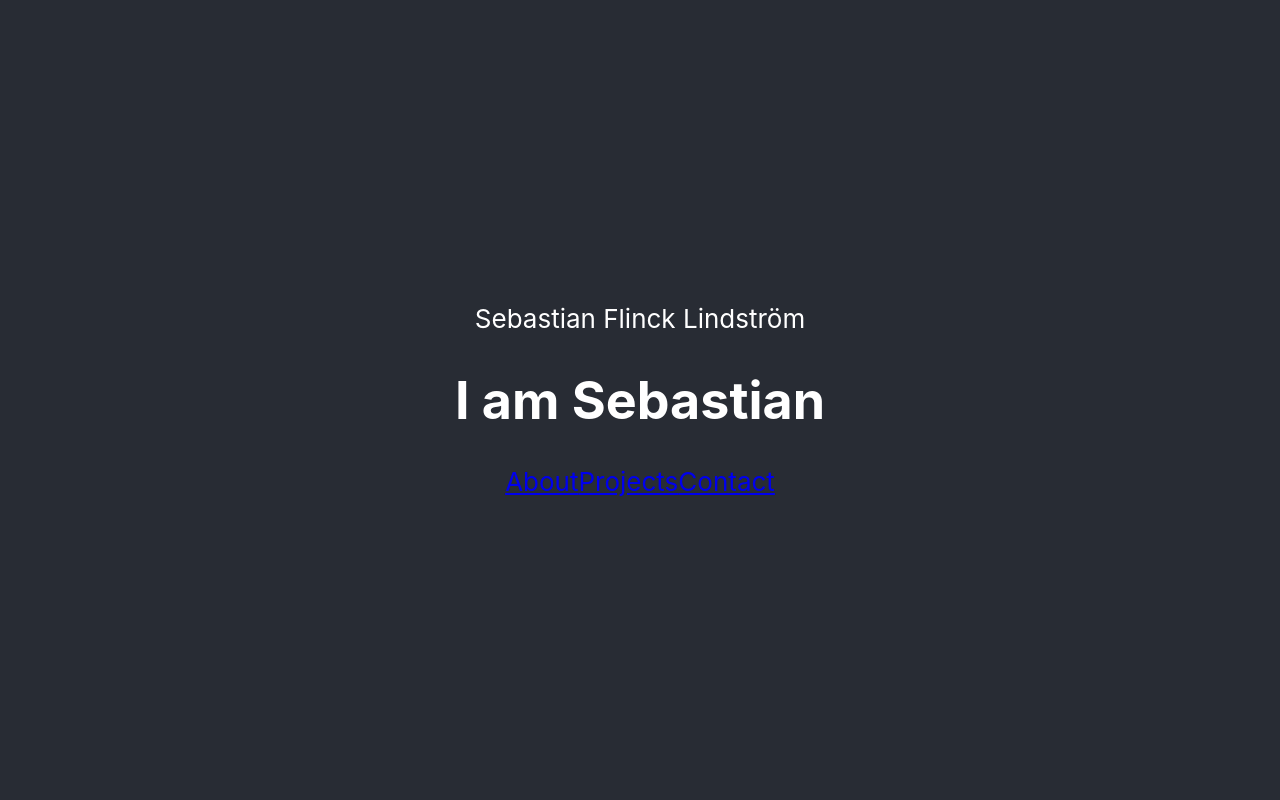
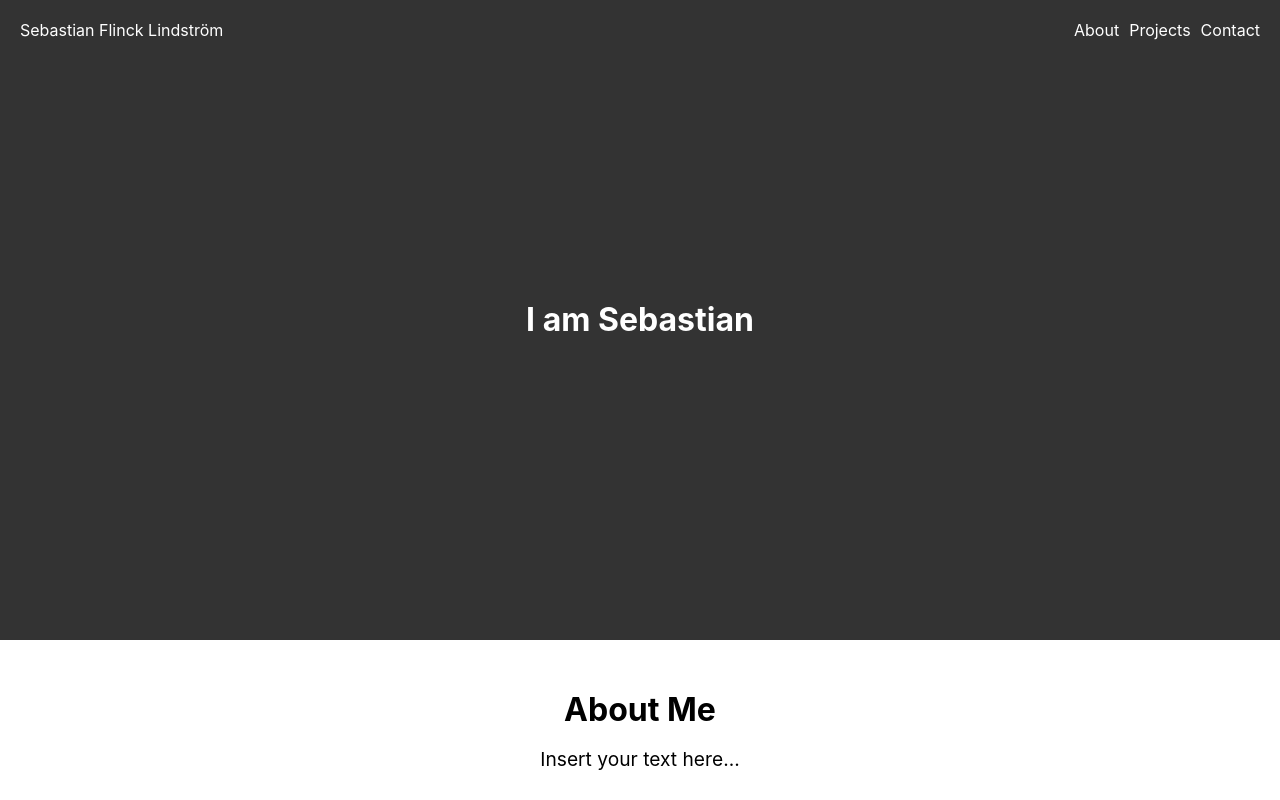
Before and after one commit to Bepso/portfolio, a React (Create React App) app in the folder portfolio/: page / in a window 1280 px wide. Shown: the top 800 px of the page. Built offline with nearby package versions, Linux system fonts and the light colour scheme.

Commit message:
Add css to header

```diff
--- a/portfolio/src/App.css
+++ b/portfolio/src/App.css
@@ -2,37 +2,64 @@
   text-align: center;
 }
 
-.App-logo {
-  height: 40vmin;
-  pointer-events: none;
-}
-
-@media (prefers-reduced-motion: no-preference) {
-  .App-logo {
-    animation: App-logo-spin infinite 20s linear;
-  }
-}
-
 .App-header {
-  background-color: #282c34;
-  min-height: 100vh;
   display: flex;
-  flex-direction: column;
-  align-items: center;
-  justify-content: center;
-  font-size: calc(10px + 2vmin);
+  justify-content: space-between;
+  align-items: flex-start;
+  position: relative;
+  height: 80vh;
+  max-height: 800px;
+  background-color: #333;
   color: white;
 }
 
-.App-link {
-  color: #61dafb;
+.App-header-left {
+  position: absolute;
+  top: 20px;
+  left: 20px;
 }
 
-@keyframes App-logo-spin {
-  from {
-    transform: rotate(0deg);
-  }
-  to {
-    transform: rotate(360deg);
-  }
+.App-header-middle {
+  position: absolute;
+  top: 50%;
+  left: 50%;
+  transform: translate(-50%, -50%);
+  text-align: center;
 }
+
+.App-header-right {
+  position: absolute;
+  top: 20px;
+  right: 20px;
+}
+
+.App-header-right a {
+  margin-left: 10px;
+  color: white;
+  text-decoration: none;
+}
+
+
+
+.About-section,
+.Projects-section,
+.Contact-section {
+  margin-top: 50px;
+  margin-bottom: 50px;
+}
+
+.About-section h2,
+.Projects-section h2,
+.Contact-section h2 {
+  font-size: 2em;
+  margin-bottom: 0.5em;
+}
+
+.About-section p,
+.Projects-section p,
+.Contact-section p {
+  font-size: 1.2em;
+  line-height: 1.5;
+  max-width: 800px;
+  margin: 0 auto;
+}
```
